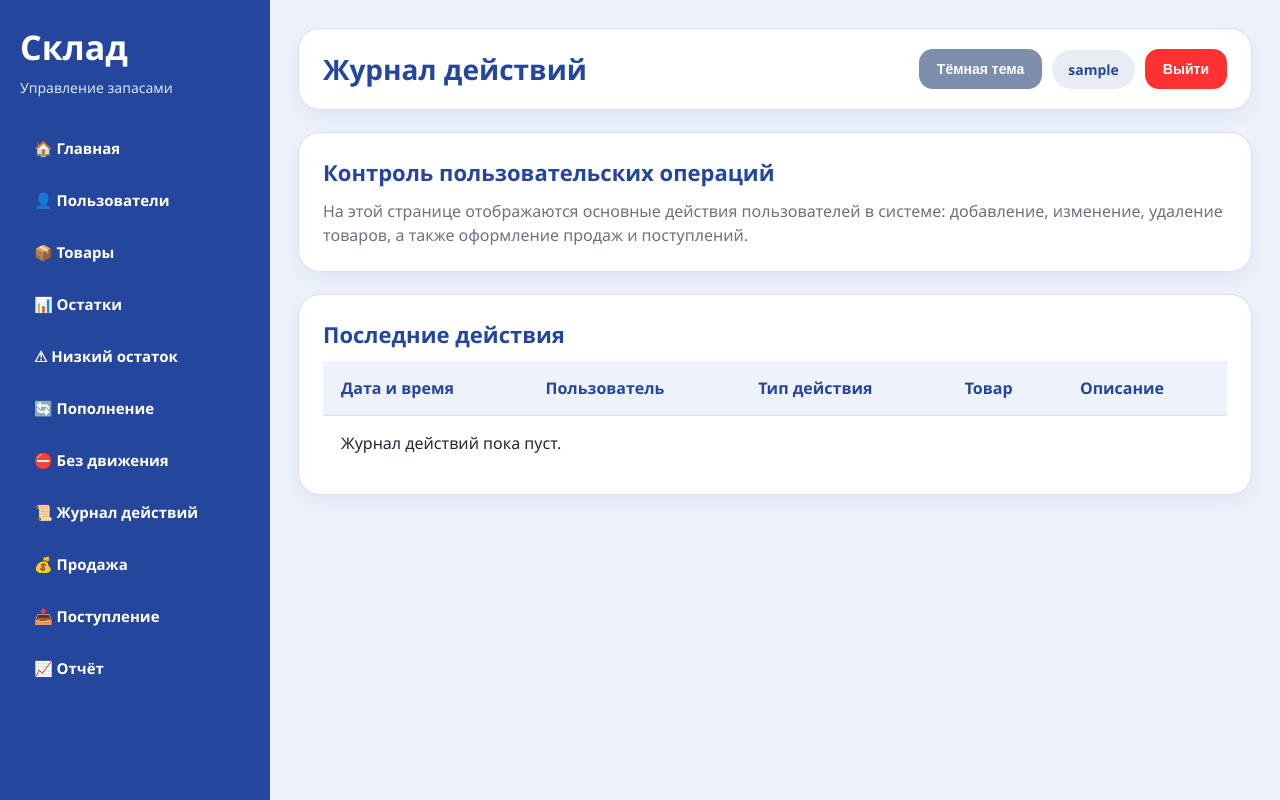
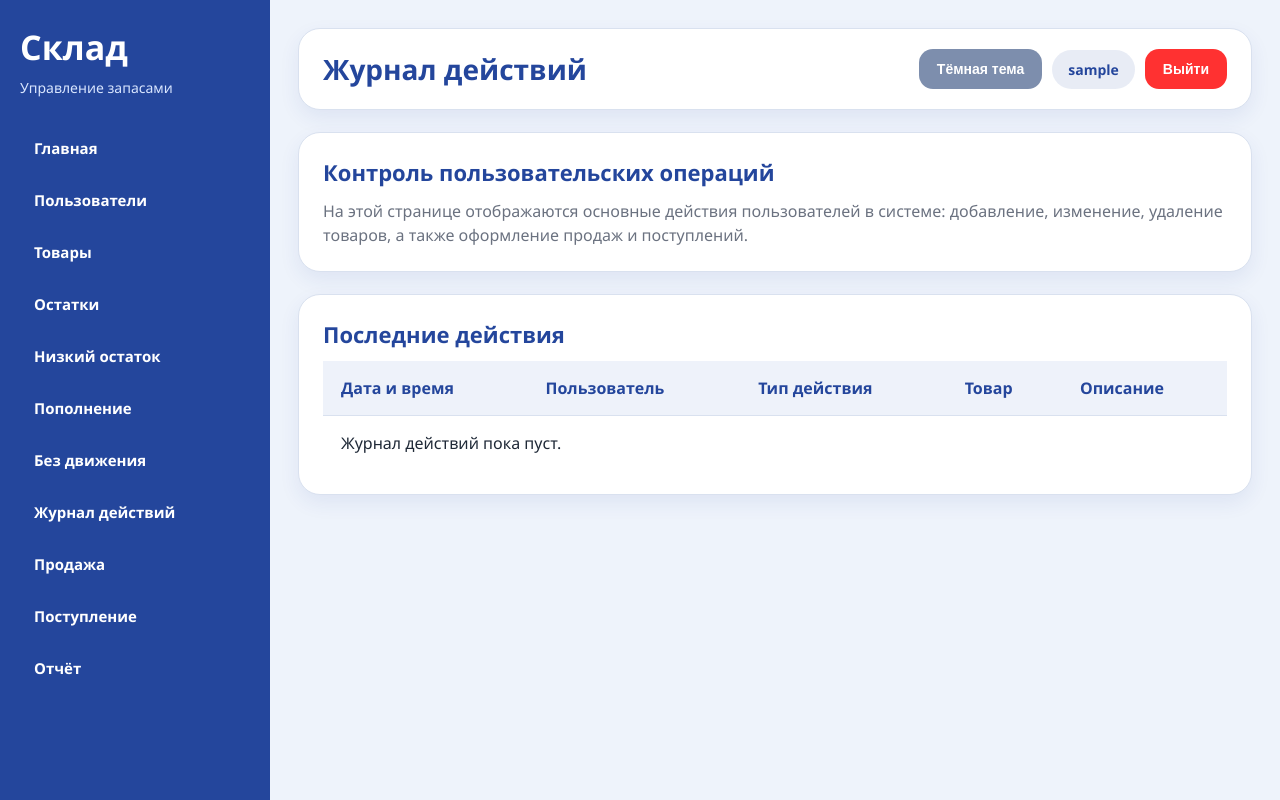
Before and after one commit to llimarenko05-cmd/diplom-store, a Django app: page /action-log/ in a window 1280 px wide. Run offline with Django 5.2, Linux system fonts and the light colour scheme; the visitor is signed in with stand-in values (Sample User, id 1); data comes from the database, SQL or seed files in the repository; data that the repository does not hold is empty.

Commit message:
убраны значки из меню

```diff
--- a/inventory/templates/inventory/base.html
+++ b/inventory/templates/inventory/base.html
@@ -18,33 +18,33 @@
 
             <nav class="sidebar-menu">
                 {% if is_admin_role %}
-                <a href="/" class="menu-link">🏠 Главная</a>
-                <a href="/users/" class="menu-link">👤 Пользователи</a>
-                <a href="/products/" class="menu-link">📦 Товары</a>
-                <a href="/stock/" class="menu-link">📊 Остатки</a>
-                <a href="/low-stock/" class="menu-link">⚠ Низкий остаток</a>
-                <a href="/replenishment/" class="menu-link">🔄 Пополнение</a>
-                <a href="/no-movement/" class="menu-link">⛔ Без движения</a>
-                <a href="/action-log/" class="menu-link">📜 Журнал действий</a>
-                <a href="/sales/new/" class="menu-link">💰 Продажа</a>
-                <a href="/receipts/new/" class="menu-link">📥 Поступление</a>
-                <a href="/sales/report/" class="menu-link">📈 Отчёт</a>
+                <a href="/" class="menu-link">Главная</a>
+                <a href="/users/" class="menu-link">Пользователи</a>
+                <a href="/products/" class="menu-link">Товары</a>
+                <a href="/stock/" class="menu-link">Остатки</a>
+                <a href="/low-stock/" class="menu-link">Низкий остаток</a>
+                <a href="/replenishment/" class="menu-link">Пополнение</a>
+                <a href="/no-movement/" class="menu-link">Без движения</a>
+                <a href="/action-log/" class="menu-link">Журнал действий</a>
+                <a href="/sales/new/" class="menu-link">Продажа</a>
+                <a href="/receipts/new/" class="menu-link">Поступление</a>
+                <a href="/sales/report/" class="menu-link">Отчёт</a>
                 {% endif %}
 
                 {% if is_merchandiser_role and not is_admin_role %}
-                <a href="/" class="menu-link">🏠 Главная</a>
-                <a href="/stock/" class="menu-link">📊 Остатки</a>
-                <a href="/low-stock/" class="menu-link">⚠ Низкий остаток</a>
-                <a href="/replenishment/" class="menu-link">🔄 Пополнение</a>
-                <a href="/no-movement/" class="menu-link">⛔ Без движения</a>
-                <a href="/receipts/new/" class="menu-link">📥 Поступление</a>
-                <a href="/sales/report/" class="menu-link">📈 Отчёт</a>
+                <a href="/" class="menu-link">Главная</a>
+                <a href="/stock/" class="menu-link">Остатки</a>
+                <a href="/low-stock/" class="menu-link">Низкий остаток</a>
+                <a href="/replenishment/" class="menu-link">Пополнение</a>
+                <a href="/no-movement/" class="menu-link">Без движения</a>
+                <a href="/receipts/new/" class="menu-link">Поступление</a>
+                <a href="/sales/report/" class="menu-link">Отчёт</a>
                 {% endif %}
 
                 {% if is_seller_role and not is_admin_role %}
-                <a href="/products/" class="menu-link">📦 Товары</a>
-                <a href="/stock/" class="menu-link">📊 Остатки</a>
-                <a href="/sales/new/" class="menu-link">💰 Продажа</a>
+                <a href="/products/" class="menu-link">Товары</a>
+                <a href="/stock/" class="menu-link">Остатки</a>
+                <a href="/sales/new/" class="menu-link">Продажа</a>
                 {% endif %}
             </nav>
         </aside>
```
